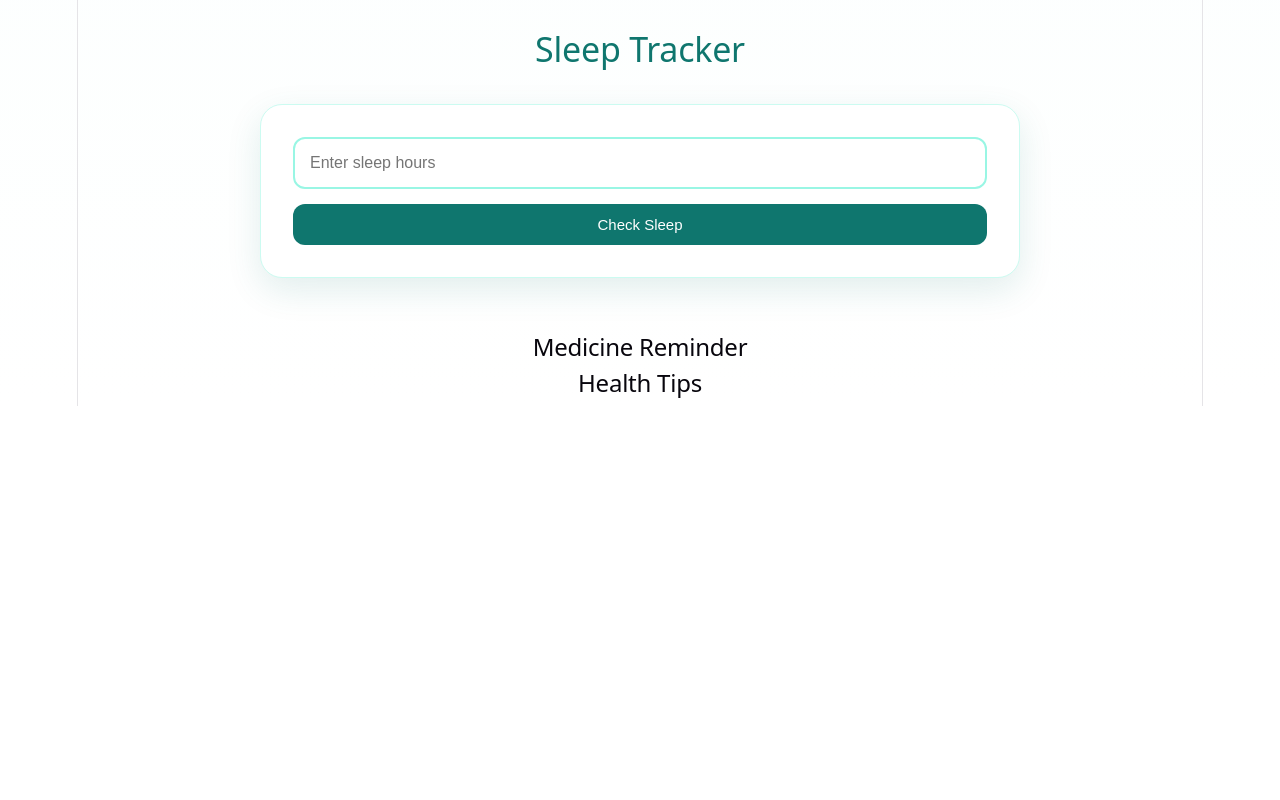
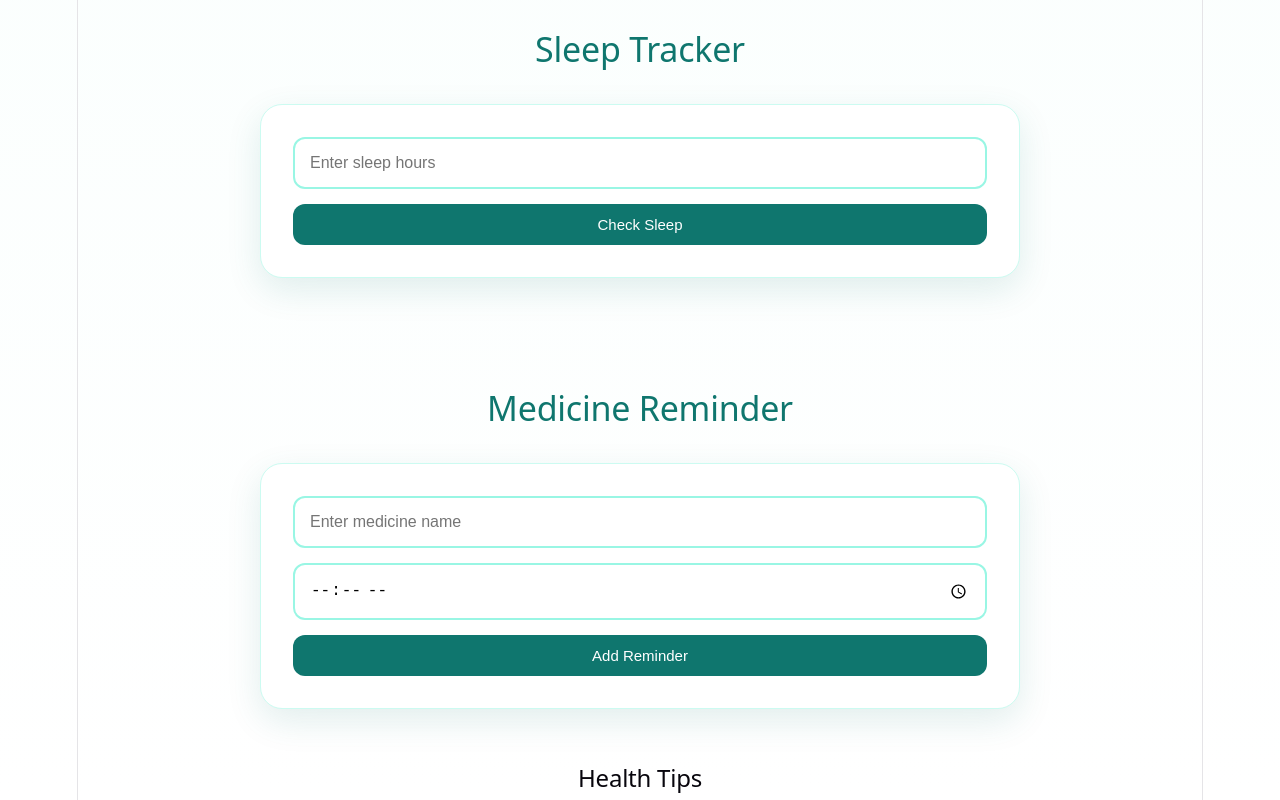
Before and after one commit to DDas12345/smart-health-assistant, a React (Vite) app: page / in a window 1280 px wide. Shown: the part 2180-2980 px from the top of the page. Before the commit the page ends 2586 px from the top, so only its background shows below. Built offline with nearby package versions, Linux system fonts and the light colour scheme.

Commit message:
Added medicine reminder and HabitTracker.jsx has been updated as well

```diff
--- a/src/components/HabitTracker.jsx
+++ b/src/components/HabitTracker.jsx
@@ -25,6 +25,10 @@ function HabitTracker() {
             return h
         })
         setHabits(updatedHabits)
+    }
+    function deleteHabit(id) {
+        const filteredHabits = habits.filter((item) => item.id !== id)
+        setHabits(filteredHabits)
     }
     return (
         <section className='section' id='habits'>
--- a/src/components/MedicineReminder.jsx
+++ b/src/components/MedicineReminder.jsx
@@ -1,10 +1,65 @@
-import React from 'react'
+import { useState } from 'react'
 
 function MedicineReminder() {
+    const [medicine, setMedicine] = useState('')
+    const [time, setTime] = useState('')
+    const [reminders, setReminders] = useState([])
+
+    function addReminder() {
+        if (medicine.trim() === '' || time === '') {
+            alert('Please enter medicine name and time')
+            return
+        }
+
+        const newReminder = {
+            id: Date.now(),
+            medicine: medicine,
+            time: time
+        }
+
+        setReminders([...reminders, newReminder])
+        setMedicine('')
+        setTime('')
+    }
+
+    function deleteReminder(id) {
+        const filteredReminders = reminders.filter((item) => item.id !== id)
+        setReminders(filteredReminders)
+    }
+
     return (
-        <div>
+        <section className="section" id="medicine">
             <h2>Medicine Reminder</h2>
-        </div>
+
+            <div className="tracker-box">
+                <input
+                    type="text"
+                    placeholder="Enter medicine name"
+                    value={medicine}
+                    onChange={(e) => setMedicine(e.target.value)}
+                />
+
+                <input
+                    type="time"
+                    value={time}
+                    onChange={(e) => setTime(e.target.value)}
+                />
+
+                <button onClick={addReminder}>Add Reminder</button>
+
+                <div className="habit-list">
+                    {reminders.map((item) => (
+                        <div className="habit-item" key={item.id}>
+                            <span>{item.medicine} - {item.time}</span>
+
+                            <button onClick={() => deleteReminder(item.id)}>
+                                Delete
+                            </button>
+                        </div>
+                    ))}
+                </div>
+            </div>
+        </section>
     )
 }
 
```
